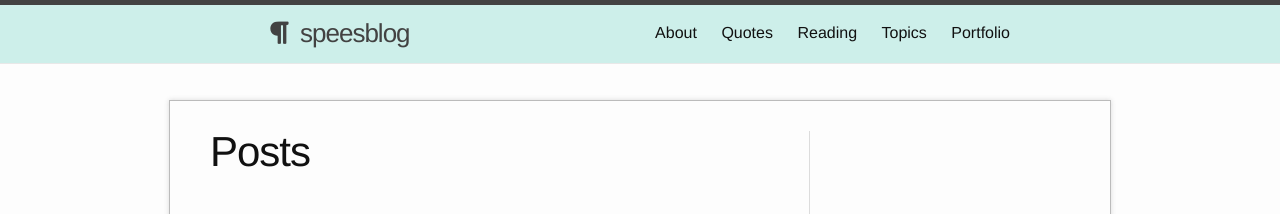
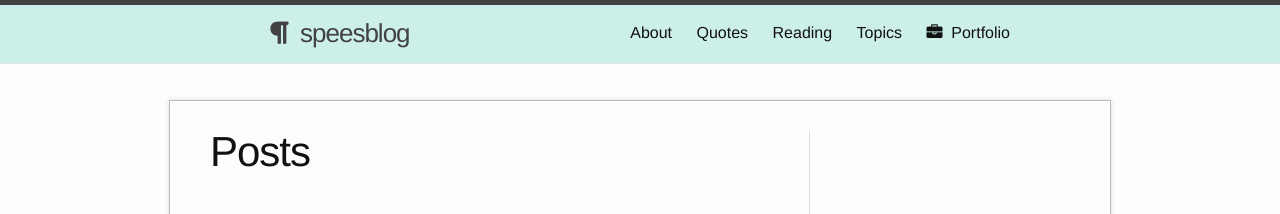
Before and after one commit to shelbyspees/speesblog, a Jekyll site: the page built from index.html, in a window 1280 px wide. Shown: the top 214 px of the page. Built offline with Jekyll 4.4.1, drawn with Linux system fonts in a browser that asks for light colours; nearby versions of some CDN libraries.

Commit message:
Add icon for portfolio link

```diff
--- a/_includes/header.html
+++ b/_includes/header.html
@@ -19,7 +19,7 @@
           <a class="page-link" href="{{ page.url | prepend: site.baseurl }}">{{ page.title }}</a>
           {% endif %}
         {% endfor %}
-        <a class="page-link" href="http://shelbyspees.github.io/">Portfolio</a>
+        <a class="page-link" href="http://shelbyspees.github.io/"><i class="fa fa-briefcase"></i>&nbsp;&nbsp;Portfolio</a>
       </div>
     </nav>
 
```
